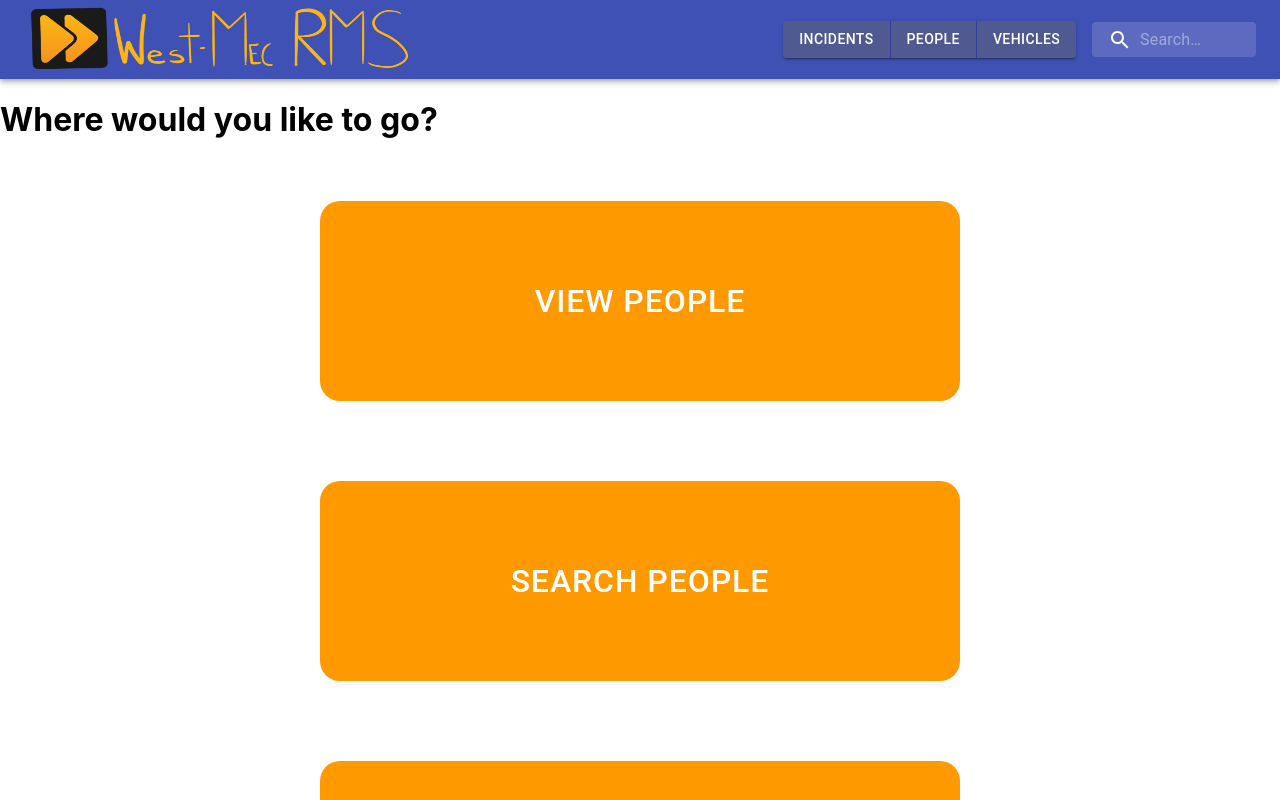
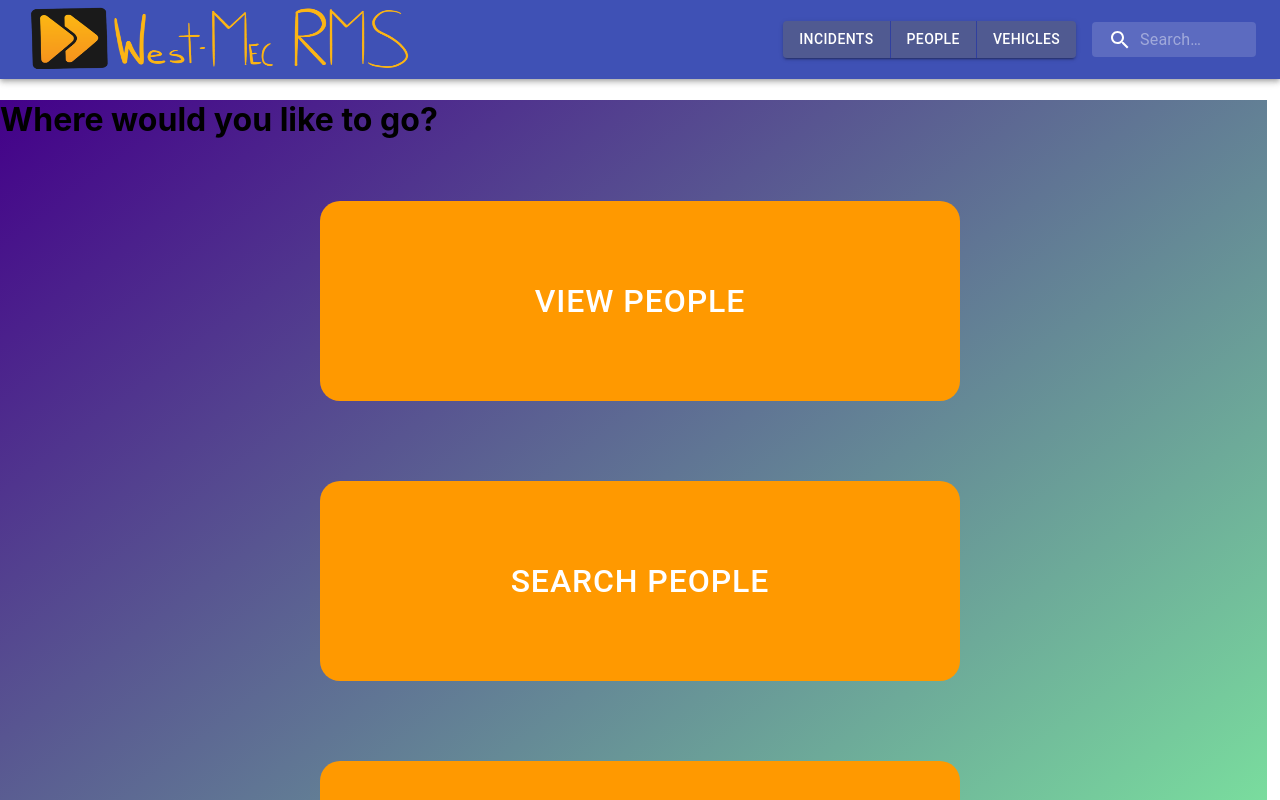
Before and after one commit to zhatch5201/rms-home, a React (Create React App) app: page /people in a window 1280 px wide. Shown: the top 800 px of the page. Built offline with nearby package versions, Linux system fonts and the light colour scheme.

Commit message:
Working on coloring. Don't worry about the Ugly Gradient on People Land

```diff
--- a/src/Pages/landing_people.js
+++ b/src/Pages/landing_people.js
@@ -1,11 +1,13 @@
 // import PeopleGrid from '../Components/people_grid';
 import { Button, makeStyles } from '@material-ui/core';
+import { Gradient } from '@material-ui/icons';
 import { Link } from 'react-router-dom';
 
 const styles = makeStyles({
    root: {
-      width: '90vw',
-      height: '1vh'
+      width: '99vw',
+      height: '120vh',
+      background: 'linear-gradient(to right bottom, #430089, #82ffa1)',
    },
    link: {
       textDecoration: 'none',
```
